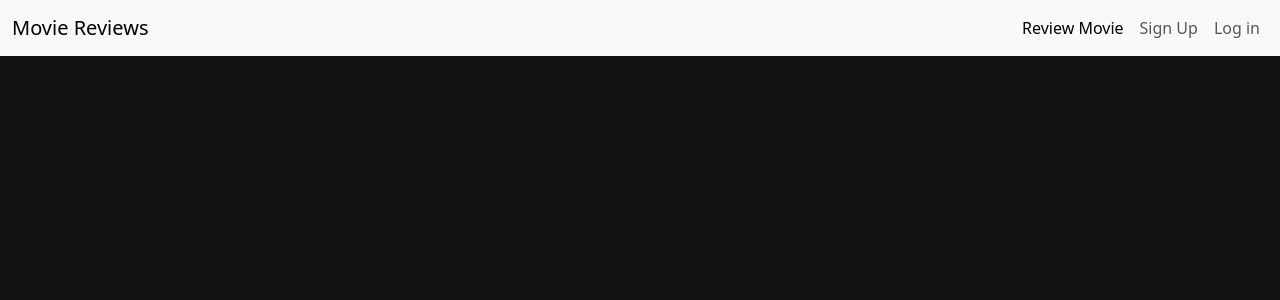
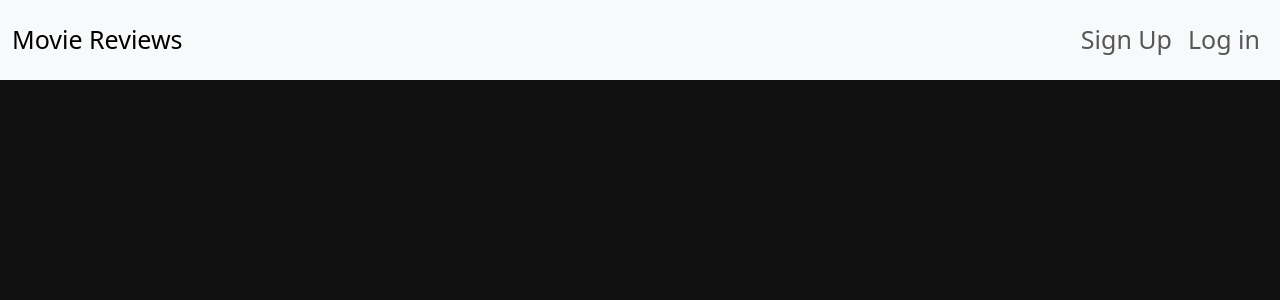
Before and after one commit to Shiaba/movie-reviews, a Django app: page / in a window 1280 px wide. Shown: the top 300 px of the page. Run offline with Django 3.2, Linux system fonts and the light colour scheme; data that the repository does not hold is empty; some libraries are stand-ins or nearby versions.

Commit message:
Change visibility location for item on navbar & add style

```diff
--- a/static/css/style.css
+++ b/static/css/style.css
@@ -1,6 +1,33 @@
 body {
     color: white;
 }
+
+/* Navigation */
+
+#navbar {
+    height: 80px;
+}
+
+#navbar a {
+    font-size: 25px;
+}
+
+#navbar a:hover {
+    color: rgb(150, 5, 5);
+}
+
+.navbar-nav {
+
+}
+
+
+
+
+
+
+
+
+
 
 
 :root {
@@ -38,3 +65,26 @@ body {
     box-shadow: #222 1px 0 10px;
     text-decoration: underline;
 }
+
+
+
+
+
+
+
+
+
+
+
+
+
+
+
+
+@media (max-width: 992px) {
+    .navbar-nav {
+        padding: 50px;
+        background-color: white;
+        z-index: 1;
+    }
+}
--- a/templates/base.html
+++ b/templates/base.html
@@ -48,9 +48,9 @@
     <title>Movie Reviews</title>
   </head>
 
-  <!-- Navigation -->
   <body class="page">
-    <nav class="navbar navbar-expand-lg bg-body-tertiary">
+    <!-- Navigation -->
+    <nav id="navbar" class="navbar navbar-expand-lg bg-body-tertiary">
       <div class="container-fluid">
         <a class="navbar-brand" href="{% url 'home' %}">Movie Reviews</a>
         <button
@@ -69,13 +69,8 @@
           id="navbarNavAltMarkup"
         >
           <div class="navbar-nav">
-            <a
-              class="nav-link active"
-              aria-current="page"
-              href="{% url 'create_review' %}"
-              >Review Movie</a
-            >
             {% if user.is_authenticated %}
+            <a class="nav-link active" aria-current="page" href="{% url 'create_review' %}">Review Movie</a>
             <a class="nav-link" href="{% url 'account_logout' %}">Logout</a>
             {% else %}
             <a class="nav-link" href="{% url 'account_signup' %}">Sign Up</a>
```
